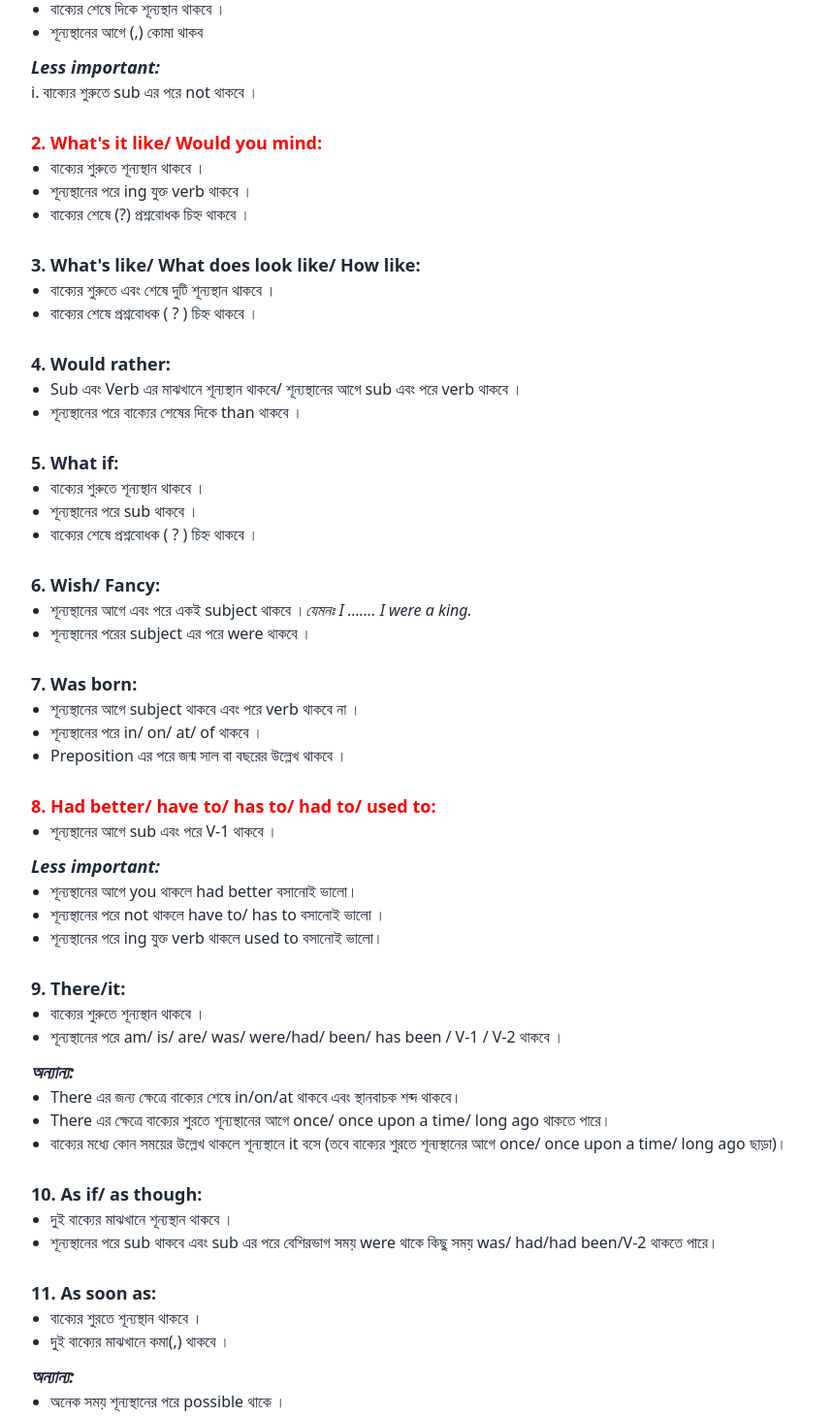
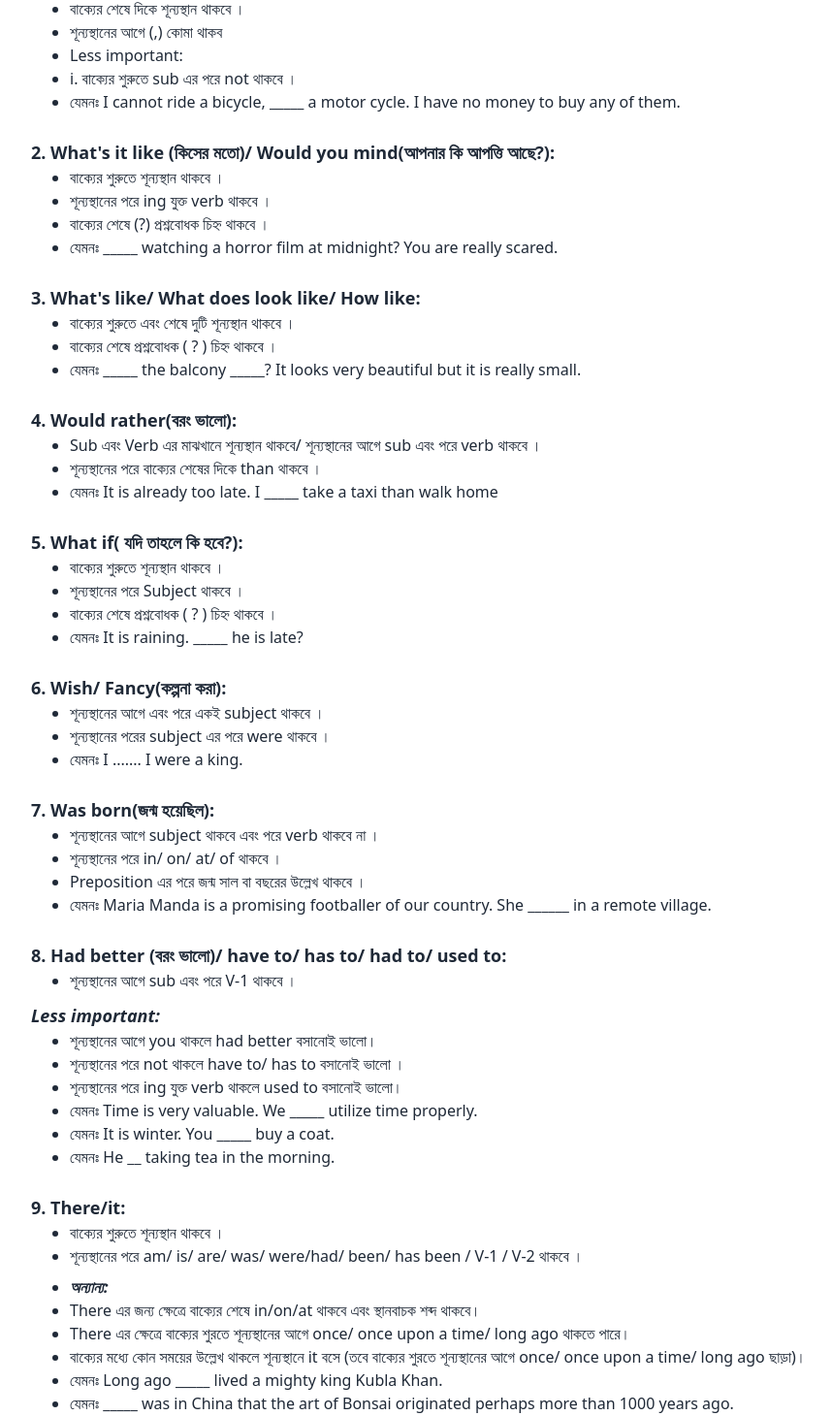
Before and after one commit to ialim83/easy-english, a React (Vite) app: page /phrase in a window 1280 px wide. Shown: the part 1271-2731 px from the top of the page at 97% size, without its empty margins (80-938 px from the left). Built offline with nearby package versions, Linux system fonts and the light colour scheme; no server answers; a web font is replaced by a local one.

Commit message:
উপদ

```diff
--- a/src/pages/hscItems/Phrase.tsx
+++ b/src/pages/hscItems/Phrase.tsx
@@ -15,7 +15,6 @@ function Phrase() {
       link.click();
     });
   };
-
 
   const column1 = [
     "It is high time",
@@ -69,35 +68,52 @@ function Phrase() {
     "What do you mean",
   ];
 
-
   return (
     <div className="h-full md:w-[85%]  mx-auto px-4">
       <div className="my-20 ">
         <h1 className="text-center text-green-400">Phrase</h1>
-
       </div>
       <div className="">
         <p className="">
-          Phrase/ Words পরীক্ষায় আসে Oucation No-3 এ, শূন্যস্থান থাকে ১০ টি, মার্কস-5. এই গুলিকে 5 out of 5 পাওয়ার জন্য নিচের রুলস গুল্যে পড়লেই যথেষ্ট। প্রত্যেকটা লাইনের অর্থ বুঝে উত্তর করার চেষ্টা করবে। বিগত বছরের board question Practice এর কোন বিকল্প নেই।
+          Phrase/ Words পরীক্ষায় আসে Oucation No-3 এ, শূন্যস্থান থাকে ১০ টি,
+          মার্কস-5. এই গুলিকে 5 out of 5 পাওয়ার জন্য নিচের রুলস গুল্যে পড়লেই
+          যথেষ্ট। প্রত্যেকটা লাইনের অর্থ বুঝে উত্তর করার চেষ্টা করবে। বিগত বছরের
+          board question Practice এর কোন বিকল্প নেই।
         </p>
         <div className="py-5">
           <table className="w-full border border-gray-300">
             <thead>
               <tr className="bg-gray-200 text-4xl text-pink-600">
-            <th className="border px-1 py-1 lg:px-4 lg:py-2 text-center ">***</th>
-            <th className="border px-1 py-1 lg:px-4 lg:py-2 text-center">**</th>
-            <th className="border px-1 py-1 lg:px-4 lg:py-2 text-center">*</th>
+                <th className="border px-1 py-1 lg:px-4 lg:py-2 text-center ">
+                  ***
+                </th>
+                <th className="border px-1 py-1 lg:px-4 lg:py-2 text-center">
+                  **
+                </th>
+                <th className="border px-1 py-1 lg:px-4 lg:py-2 text-center">
+                  *
+                </th>
               </tr>
             </thead>
 
             <tbody>
               {Array.from({
-            length: Math.max(column1.length, column2.length, column3.length),
+                length: Math.max(
+                  column1.length,
+                  column2.length,
+                  column3.length,
+                ),
               }).map((_, i) => (
                 <tr key={i}>
-              <td className="border px-1 py-1 lg:px-4 lg:py-2 ">{column1[i] || ""}</td>
-              <td className="border px-1 py-1 lg:px-4 lg:py-2">{column2[i] || ""}</td>
-              <td className="border px-1 py-1 lg:px-4 lg:py-2">{column3[i] || ""}</td>
+                  <td className="border px-1 py-1 lg:px-4 lg:py-2 ">
+                    {column1[i] || ""}
+                  </td>
+                  <td className="border px-1 py-1 lg:px-4 lg:py-2">
+                    {column2[i] || ""}
+                  </td>
+                  <td className="border px-1 py-1 lg:px-4 lg:py-2">
+                    {column3[i] || ""}
+                  </td>
                 </tr>
               ))}
             </tbody>
@@ -107,23 +123,31 @@ function Phrase() {
         <div className="py-10">
           <h2 className="">Rules:</h2>
           <div className="mb-6">
-            <h3 className="font-semibold">1. Let alone:</h3>
-            <ul className="list-disc pl-5">
+            <h3 className="font-semibold">1. Let alone(চিন্তাই করা যায়না):</h3>
+            <ul className="list-disc pl-10">
               <li>বাক্যের শেষে দিকে শূন্যস্থান থাকবে ।</li>
               <li>শূন্যস্থানের আগে (,) কোমা থাকব</li>
+              <li>Less important:</li>
+              <li>i. বাক্যের শুরুতে sub এর পরে not থাকবে ।</li>
+              <li>
+                যেমনঃ I cannot ride a bicycle, _____ a motor cycle. I have no
+                money to buy any of them.
+              </li>
             </ul>
-            <h3 className="mt-2 font-semibold italic">Less important:</h3>
-            <p>i. বাক্যের শুরুতে sub এর পরে not থাকবে ।</p>
           </div>
 
           <div className="mb-6">
-            <h3 className="font-semibold animateText">
-              2. What's it like/ Would you mind:
+            <h3 className="font-semibold ">
+              2. What's it like (কিসের মতো)/ Would you mind(আপনার কি আপত্তি আছে?):
             </h3>
-            <ul className="list-disc pl-5">
+            <ul className="list-disc pl-10">
               <li>বাক্যের শুরুতে শূন্যস্থান থাকবে ।</li>
               <li>শূন্যস্থানের পরে ing যুক্ত verb থাকবে ।</li>
               <li>বাক্যের শেষে (?) প্রশ্নবোধক চিহ্ন থাকবে ।</li>
+              <li>
+                যেমনঃ _____ watching a horror film at midnight? You are really
+                scared.
+              </li>
             </ul>
           </div>
 
@@ -131,80 +155,95 @@ function Phrase() {
             <h3 className="font-semibold">
               3. What's like/ What does look like/ How like:
             </h3>
-            <ul className="list-disc pl-5">
+            <ul className="list-disc pl-10">
               <li>বাক্যের শুরুতে এবং শেষে দুটি শূন্যস্থান থাকবে ।</li>
               <li>বাক্যের শেষে প্রশ্নবোধক ( ? ) চিহ্ন থাকবে ।</li>
+              <li>
+                যেমনঃ _____ the balcony _____? It looks very beautiful but it is
+                really small.
+              </li>
             </ul>
           </div>
 
           <div className="mb-6">
-            <h3 className="font-semibold">4. Would rather:</h3>
-            <ul className="list-disc pl-5">
+            <h3 className="font-semibold">4. Would rather(বরং ভালো):</h3>
+            <ul className="list-disc pl-10">
               <li>
                 Sub এবং Verb এর মাঝখানে শূন্যস্থান থাকবে/ শূন্যস্থানের আগে sub
                 এবং পরে verb থাকবে ।
               </li>
               <li>শূন্যস্থানের পরে বাক্যের শেষের দিকে than থাকবে ।</li>
+              <li>
+                যেমনঃ It is already too late. I _____ take a taxi than walk home
+              </li>
             </ul>
           </div>
 
           <div className="mb-6">
-            <h3 className="font-semibold">5. What if:</h3>
-            <ul className="list-disc pl-5">
+            <h3 className="font-semibold">5. What if( যদি  তাহলে কি হবে?):</h3>
+            <ul className="list-disc pl-10">
               <li>বাক্যের শুরুতে শূন্যস্থান থাকবে ।</li>
-              <li>শূন্যস্থানের পরে sub থাকবে ।</li>
+              <li>শূন্যস্থানের পরে Subject থাকবে ।</li>
               <li>বাক্যের শেষে প্রশ্নবোধক ( ? ) চিহ্ন থাকবে ।</li>
+              <li>যেমনঃ It is raining. _____ he is late?</li>
             </ul>
           </div>
 
           <div className="mb-6">
-            <h3 className="font-semibold">6. Wish/ Fancy:</h3>
-            <ul className="list-disc pl-5">
-              <li>
-                শূন্যস্থানের আগে এবং পরে একই subject থাকবে ।
-                <i>যেমনঃ I ....... I were a king.</i>
-              </li>
+            <h3 className="font-semibold">6. Wish/ Fancy(কল্পনা করা):</h3>
+            <ul className="list-disc pl-10">
+              <li>শূন্যস্থানের আগে এবং পরে একই subject থাকবে ।</li>
               <li>শূন্যস্থানের পরের subject এর পরে were থাকবে ।</li>
+              <li>যেমনঃ I ....... I were a king.</li>
             </ul>
           </div>
 
           <div className="mb-6">
-            <h3 className="font-semibold">7. Was born:</h3>
-            <ul className="list-disc pl-5">
+            <h3 className="font-semibold">7. Was born(জন্ম হয়েছিল):</h3>
+            <ul className="list-disc pl-10">
               <li>শূন্যস্থানের আগে subject থাকবে এবং পরে verb থাকবে না ।</li>
               <li>শূন্যস্থানের পরে in/ on/ at/ of থাকবে ।</li>
               <li>Preposition এর পরে জন্ম সাল বা বছরের উল্লেখ থাকবে ।</li>
+              <li>
+                যেমনঃ Maria Manda is a promising footballer of our country. She
+                ______ in a remote village.
+              </li>
             </ul>
           </div>
 
           <div className="mb-6">
-            <h3 className="font-semibold animateText">
-              8. Had better/ have to/ has to/ had to/ used to:
+            <h3 className="font-semibold ">
+              8. Had better (বরং ভালো)/ have to/ has to/ had to/ used to:
             </h3>
-            <ul className="list-disc pl-5">
+            <ul className="list-disc pl-10">
               <li>শূন্যস্থানের আগে sub এবং পরে V-1 থাকবে ।</li>
             </ul>
             <h3 className="mt-2 font-semibold italic">Less important:</h3>
-            <ul className="list-disc pl-5">
+            <ul className="list-disc pl-10">
               <li>শূন্যস্থানের আগে you থাকলে had better বসানোই ভালো।</li>
               <li>শূন্যস্থানের পরে not থাকলে have to/ has to বসানোই ভালো ।</li>
               <li>
                 শূন্যস্থানের পরে ing যুক্ত verb থাকলে used to বসানোই ভালো।
               </li>
+              <li>
+                যেমনঃ Time is very valuable. We _____ utilize time properly.
+              </li>
+              <li>যেমনঃ It is winter. You _____ buy a coat.</li>
+              <li>যেমনঃ He __ taking tea in the morning.</li>
             </ul>
           </div>
 
           <div className="mb-6">
             <h3 className="font-semibold">9. There/it:</h3>
-            <ul className="list-disc pl-5">
+            <ul className="list-disc pl-10">
               <li>বাক্যের শুরুতে শূন্যস্থান থাকবে ।</li>
               <li>
                 শূন্যস্থানের পরে am/ is/ are/ was/ were/had/ been/ has been /
                 V-1 / V-2 থাকবে ।
               </li>
-            </ul>
-            <h3 className="mt-2 font-semibold italic">অন্যান্য:</h3>
-            <ul className="list-disc pl-5">
+
+              <li className="mt-2 font-semibold italic">অন্যান্য:</li>
+
               <li>
                 There এর জন্য ক্ষেত্রে বাক্যের শেষে in/on/at থাকবে এবং স্থানবাচক
                 শব্দ থাকবে।
@@ -218,37 +257,44 @@ function Phrase() {
                 বাক্যের শুরতে শূন্যস্থানের আগে once/ once upon a time/ long ago
                 ছাড়া)।
               </li>
+              <li>যেমনঃ Long ago _____ lived a mighty king Kubla Khan.</li>
+              <li>
+                যেমনঃ _____ was in China that the art of Bonsai originated
+                perhaps more than 1000 years ago.
+              </li>
             </ul>
           </div>
 
           <div className="mb-6">
             <h3 className="font-semibold">10. As if/ as though:</h3>
-            <ul className="list-disc pl-5">
+            <ul className="list-disc pl-10">
               <li>দুই বাক্যের মাঝখানে শূন্যস্থান থাকবে ।</li>
               <li>
                 শূন্যস্থানের পরে sub থাকবে এবং sub এর পরে বেশিরভাগ সময় were থাকে
                 কিছু সময় was/ had/had been/V-2 থাকতে পারে।
               </li>
+              <li>যেমনঃ He speaks ___  he were a king.</li>
             </ul>
           </div>
 
           <div className="mb-6">
             <h3 className="font-semibold">11. As soon as:</h3>
-            <ul className="list-disc pl-5">
+            <ul className="list-disc pl-10">
               <li>বাক্যের শুরতে শূন্যস্থান থাকবে ।</li>
               <li>দুই বাক্যের মাঝখানে কমা(,) থাকবে ।</li>
-            </ul>
-            <h3 className="mt-2 font-semibold italic">অন্যান্য:</h3>
-            <ul className="list-disc pl-5">
+
+            <li className="mt-2 font-semibold italic">অন্যান্য:</li>
+
               <li>অনেক সময় শূন্যস্থানের পরে possible থাকে ।</li>
               <li>অনেক সময় দুই বাক্যের মাঝখানে শূন্যস্থানে as soon as বসে।</li>
               <li>শূন্যস্থানের পরের বাক্যে V-2 থাকে ।</li>
+              <li>যেমনঃ _____ the rain stopped, I started for home.</li>
             </ul>
           </div>
 
           <div className="mb-6">
             <h3 className="font-semibold">12. As long as/ as fast as:</h3>
-            <ul className="list-disc pl-5">
+            <ul className="list-disc pl-10">
               <li>দুই বাক্যের মাঝখানে শূন্যস্থান থাকবে ।</li>
               <li>শূন্যস্থানের পরের বাক্যে V-2 থাকবে ।</li>
               <li>অনেক সময় পরের বাক্যে can/could থাকবে ।</li>
@@ -257,7 +303,7 @@ function Phrase() {
 
           <div className="mb-6">
             <h3 className="font-semibold">13. Unless:</h3>
-            <ul className="list-disc pl-5">
+            <ul className="list-disc pl-10">
               <li>দুই বাক্যের মাঝখানে শূন্যস্থান থাকবে ।</li>
               <li>
                 প্রথম বাক্যের মধ্যে not থাকবে যদি দুই বাক্যের মাঝখানে শূন্যস্থান
@@ -274,7 +320,7 @@ function Phrase() {
             <h3 className="font-semibold">
               14. No sooner had/ hardly had/ scarcely had:
             </h3>
-            <ul className="list-disc pl-5">
+            <ul className="list-disc pl-10">
               <li>বাক্যের শুরতে শূন্যস্থান থাকবে ।</li>
               <li>শূন্যস্থানের পরে Sub থাকবে ।</li>
               <li>দুই বাক্যের মাঝখানে Than/before/ when থাকবে ।</li>
@@ -283,7 +329,7 @@ function Phrase() {
 
           <div className="mb-6">
             <h3 className="font-semibold"> 15. Whether........... OR:</h3>
-            <ul className="list-disc pl-5">
+            <ul className="list-disc pl-10">
               <li>বাক্যের শুরুতে এবং শেষের দিকে দুটি শূন্যস্থান থাকে ।</li>
               <li>দ্বিতীয় শূন্যস্থানের পরে not থাকে ।</li>
             </ul>
@@ -292,7 +338,7 @@ function Phrase() {
           <div className="mb-6">
             <h2 className="font-semibold italic">Others:</h2>
             <h3 className="font-semibold"> 1. What do you mean?:</h3>
-            <ul className="list-disc pl-5">
+            <ul className="list-disc pl-10">
               <li>
                 বাক্যের শুরতে শূন্যস্থানের পরে প্রশ্নবোধক(?) চিহ্ন থাকবে ।
               </li>
@@ -301,7 +347,7 @@ function Phrase() {
 
           <div className="mb-6">
             <h3 className="font-semibold"> 2. What do the matter?:</h3>
-            <ul className="list-disc pl-5">
+            <ul className="list-disc pl-10">
               <li>
                 বাক্যের শুরতে শূন্যস্থানের পরে with থাকবে এবং শেষে (?)
                 প্রশ্নবোধক চিহ্ন থাকবে ।
@@ -311,7 +357,7 @@ function Phrase() {
 
           <div className="mb-6">
             <h3 className="font-semibold">3. It is high time:</h3>
-            <ul className="list-disc pl-5">
+            <ul className="list-disc pl-10">
               <li>বাক্যের শুরতে শূন্যস্থান থাকবে ।</li>
               <li>শূন্যস্থানের পরে sub + V-2 থাকবে ।</li>
             </ul>
@@ -319,7 +365,7 @@ function Phrase() {
 
           <div className="mb-6">
             <h3 className="font-semibold"> 4. Enough / in order to::</h3>
-            <ul className="list-disc pl-5">
+            <ul className="list-disc pl-10">
               <li>বাক্যের শেষের দিকে শূন্যস্থান থাকবে ।</li>
               <li>শূন্যস্থানের পরে to/ to+ V-1 থাকবে ।</li>
             </ul>
@@ -327,14 +373,14 @@ function Phrase() {
 
           <div className="mb-6">
             <h3 className="font-semibold"> 5. Lest::</h3>
-            <ul className="list-disc pl-5">
+            <ul className="list-disc pl-10">
               <li>শূন্যস্থানের পরের বাক্যে Sub এর পরে should/ might থাকবে ।</li>
             </ul>
           </div>
 
           <div className="mb-6">
             <h3 className="font-semibold"> 6. So that / in order that: :</h3>
-            <ul className="list-disc pl-5">
+            <ul className="list-disc pl-10">
               <li>দুই বাক্যের মাঝখানে শূন্যস্থান থাকে।</li>
               <li>
                 শূন্যস্থানের পরের বাক্যের গঠন হবে Sub+ can/ could/ may/ might +
@@ -344,8 +390,6 @@ function Phrase() {
           </div>
         </div>
       </div>
-
-
 
       <div className="w-full flex items-center justify-center py-4">
         <Button
@@ -566,7 +610,6 @@ function Phrase() {
           </div>
         </div>
       </div>
-
     </div>
   );
 }
--- a/src/pages/hscItems/Transformation.tsx
+++ b/src/pages/hscItems/Transformation.tsx
@@ -962,6 +962,9 @@ const Transformation = () => {
               </AccordionTitle>
               <AccordionContent className="p-2 md:p-5">
                 {/* Complex to Compound & Compound to complex: */}
+                <div className="">
+                  <p className=""></p>
+                </div>
                 <div className="">
                   <h3 className="text-green-500">
                     Complex to Compound & Compound to complex:
```
Lines whose indentation alone changed are shown as unchanged.
